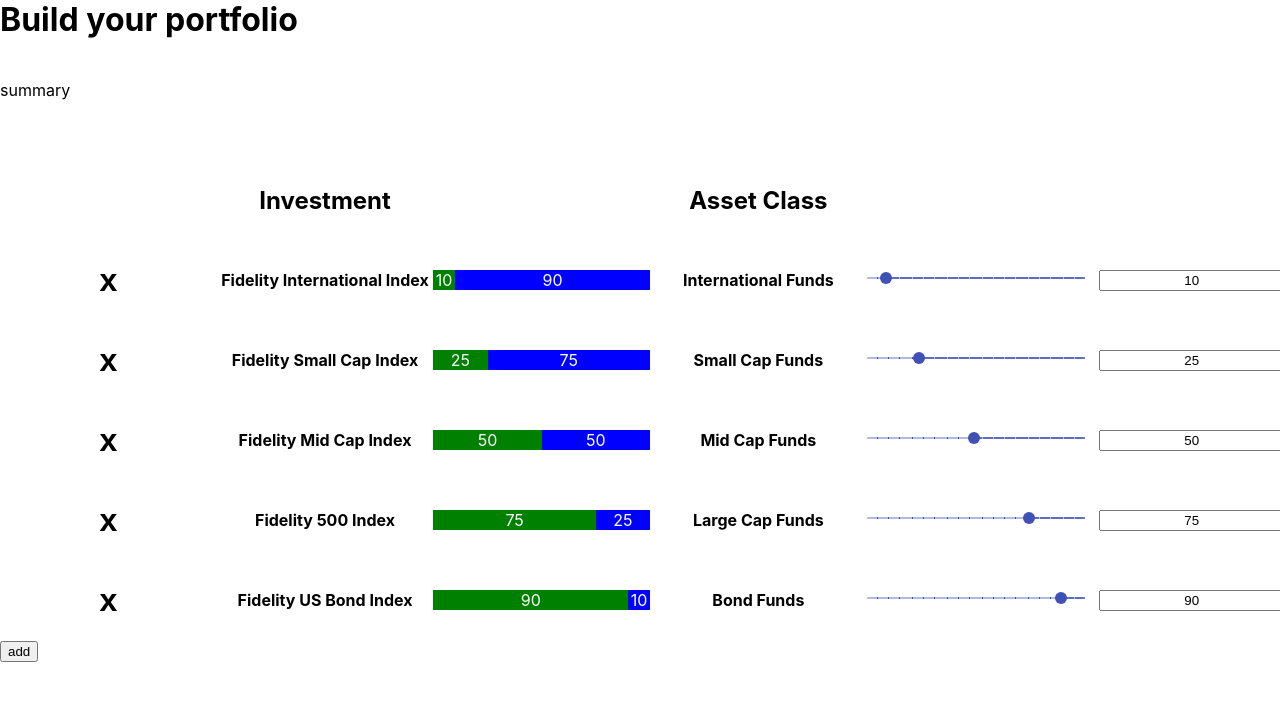
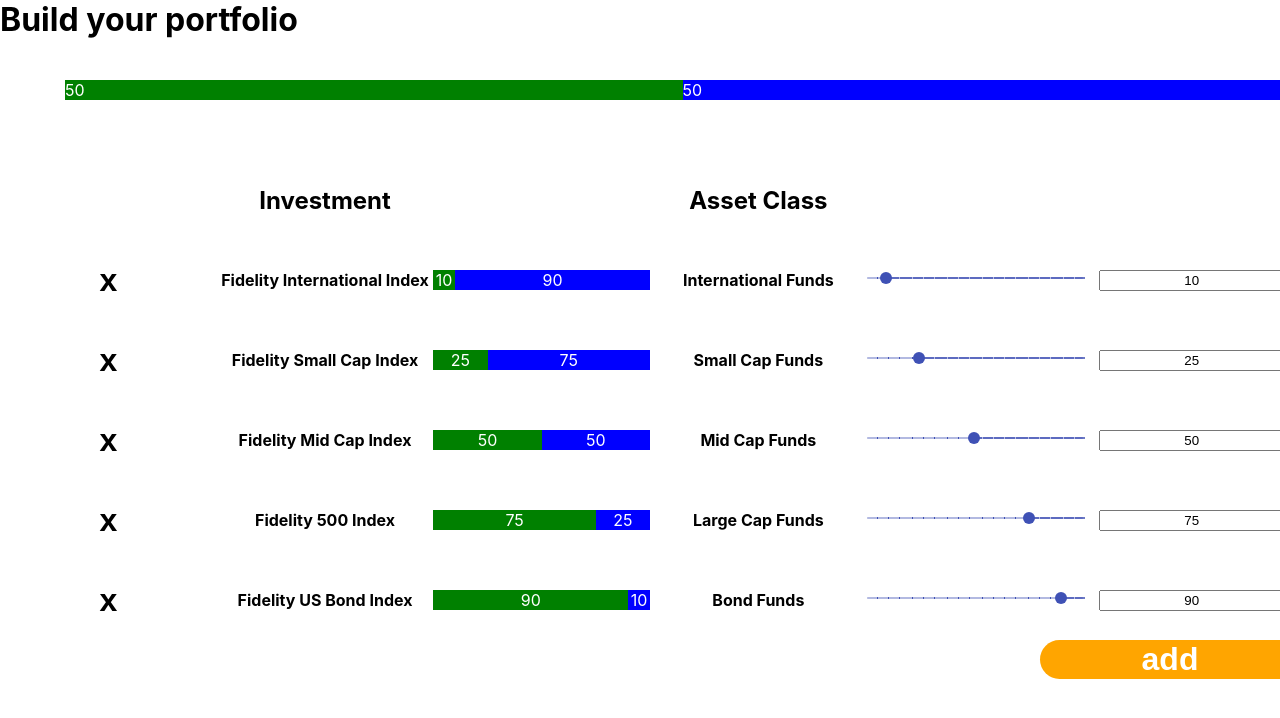
Before and after one commit to neineiatca/tafront, a React (Create React App) app: page / in a window 1280 px wide. Shown: the top 718 px of the page. Built offline with nearby package versions, Linux system fonts and the light colour scheme.

Commit message:
connect slider

```diff
--- a/src/App.tsx
+++ b/src/App.tsx
@@ -34,25 +34,42 @@
   ]);
 
   const addInvestment = () => {
-    let tmpInvestments = JSON.parse(JSON.stringify(investments))
+    let tmpInvestments = JSON.parse(JSON.stringify(investments));
     tmpInvestments.push(tmpInvestments[tmpInvestments.length - 1]);
     setInvestments(tmpInvestments);
   };
 
   const removeInvestment = (i: number) => {
-    let tmpInvestments = JSON.parse(JSON.stringify(investments))
+    let tmpInvestments = JSON.parse(JSON.stringify(investments));
     tmpInvestments.splice(i, 1);
+    setInvestments(tmpInvestments);
+  };
+
+  const updateElement = (newWeight: number, i: number) => {
+    let tmpInvestments = JSON.parse(JSON.stringify(investments));
+    tmpInvestments[i].weight = newWeight;
     setInvestments(tmpInvestments);
   };
 
   return (
     <div style={{ width: "1300px", marginLeft: "auto", marginRight: "auto" }}>
       <Header style={{ height: "10vh" }} />
-      <Summary style={{ height: "10vh" }} />
+      <Summary
+        style={{ height: "10vh" }}
+        value={Math.round(
+          investments.reduce((acc, currentObj) => {
+            return {
+              ...acc,
+              weight: acc.weight + currentObj.weight,
+            };
+          }).weight / investments.length
+        )}
+      />
       <InvestmentsList
         investments={investments}
         addInvestment={addInvestment}
         removeInvestment={removeInvestment}
+        updateElement={updateElement}
       />
     </div>
   );
--- a/src/components/Investments/InvestmentItem/DiscreteSlider.tsx
+++ b/src/components/Investments/InvestmentItem/DiscreteSlider.tsx
@@ -2,13 +2,19 @@
 
 type Props = {
   defaultValue: number;
+  updateElement: (newWeight: number, i: number) => void;
+  index: number;
 };
 
 function valuetext(value: any) {
   return `${value}°C`;
 }
 
-export default function DiscreteSlider({ defaultValue }: Props) {
+export default function DiscreteSlider({
+  defaultValue,
+  updateElement,
+  index,
+}: Props) {
   return (
     <div>
       <Slider
@@ -20,9 +26,8 @@
         min={1}
         max={100}
         valueLabelDisplay="auto"
-        onChange={(eee) => {
-          // for debug
-          console.log(eee);
+        onChange={(eee: any) => {
+          updateElement(parseInt(eee.target.textContent), index);
         }}
       />
     </div>
--- a/src/components/Investments/InvestmentItem/InvestmentItem.tsx
+++ b/src/components/Investments/InvestmentItem/InvestmentItem.tsx
@@ -9,6 +9,7 @@
   style?: React.CSSProperties;
   removeInvestment: (i: number) => void;
   index: number;
+  updateElement: (newWeight: number, i: number) => void;
 };
 
 export const InvestmentItem = ({
@@ -16,6 +17,7 @@
   style,
   removeInvestment,
   index,
+  updateElement,
 }: Props) => {
   return (
     <Flex style={style}>
@@ -44,7 +46,11 @@
         <strong>{investment.assetClass}</strong>
       </VerticalCenteredBox>
       <VerticalCenteredBox style={{ width: "20%" }}>
-        <DiscreteSlider defaultValue={investment.weight} />
+        <DiscreteSlider
+          defaultValue={investment.weight}
+          updateElement={updateElement}
+          index={index}
+        />
       </VerticalCenteredBox>
       <VerticalCenteredBox style={{ width: "20%" }}>
         <input value={investment.weight} style={{ textAlign: "center" }} />
--- a/src/components/Investments/InvestmentsList.tsx
+++ b/src/components/Investments/InvestmentsList.tsx
@@ -1,18 +1,20 @@
 import { Investment } from "../model/Investment";
+import { Flex } from "../shared/Flex";
 import { InvestmentItem } from "./InvestmentItem/InvestmentItem";
 import { InvestmentsHeader } from "./InvestmentsHeader";
 
 type Prop = {
   investments: Investment[];
-
   addInvestment: () => void;
   removeInvestment: (i: number) => void;
+  updateElement: (newWeight: number, i: number) => void;
 };
 
 export const InvestmentsList = ({
   investments,
   addInvestment,
   removeInvestment,
+  updateElement
 }: Prop) => {
   return (
     <div>
@@ -24,16 +26,30 @@
             style={{ height: "10vh" }}
             removeInvestment={removeInvestment}
             index={index}
+            updateElement={updateElement}
           />
         );
       })}
+      <Flex>
         <button
+          style={{
+            marginRight: 0,
+            marginLeft: "auto",
+            border: "none",
+            fontSize: "xx-large",
+            fontWeight: "bolder",
+            backgroundColor: "orange",
+            color: "white",
+            borderRadius: "20px",
+            width: "20%",
+          }}
           onClick={() => {
             addInvestment();
           }}
         >
           add
         </button>
+      </Flex>
     </div>
   );
 };
--- a/src/components/Summary.tsx
+++ b/src/components/Summary.tsx
@@ -1,7 +1,14 @@
+import { PercentageBar } from "./shared/PercentageBar";
+
 type Props = {
+  value: number;
   style: React.CSSProperties;
 };
 
-export const Summary = ({ style: style }: Props) => {
-  return <div style={style}>summary</div>;
+export const Summary = ({ value, style }: Props) => {
+  return (
+    <div style={{ ...style, paddingLeft: "5%" }}>
+      <PercentageBar value={value}></PercentageBar>
+    </div>
+  );
 };
```
Lines whose indentation alone changed are shown as unchanged.
